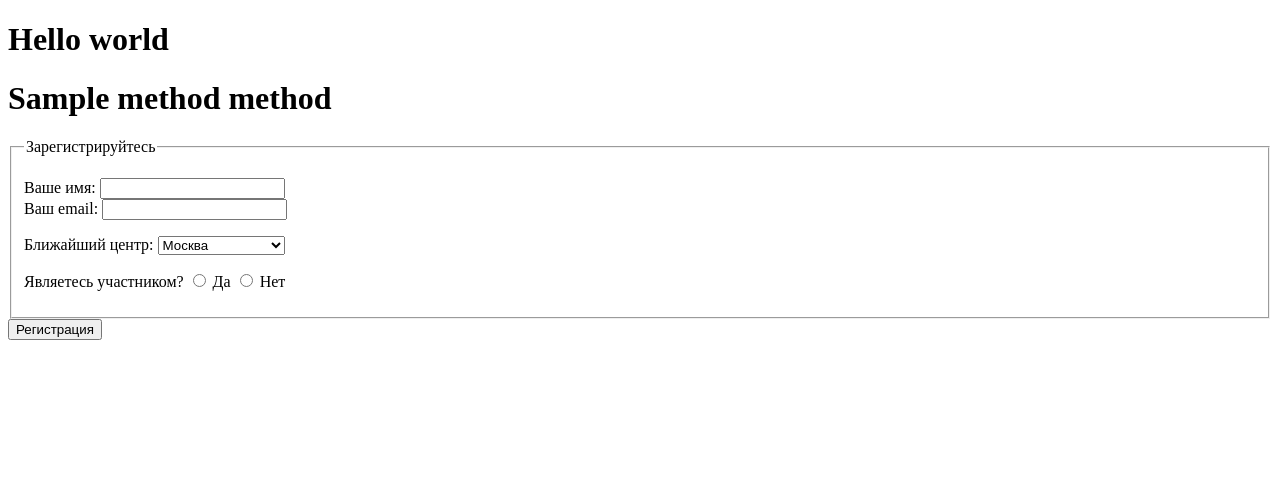
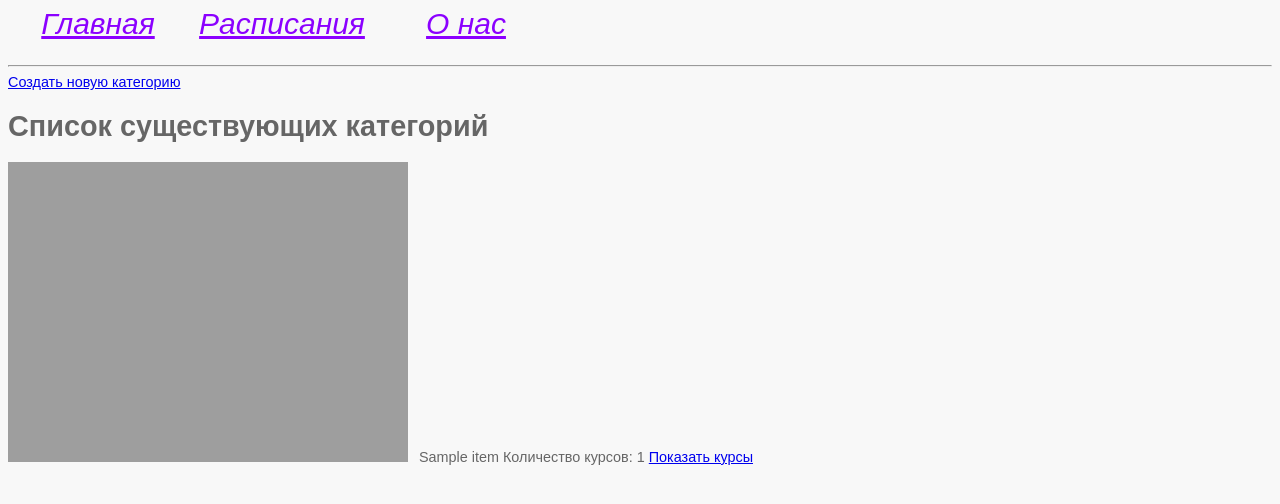
Before and after one commit to SvyatoSllav/custom_WSGI_Framework, a Python web app: template templates/index.html in a window 1280 px wide. Shown: the top 504 px of the page. Run offline with Jinja, Linux system fonts and the light colour scheme; the template is opened without the code that fills it: most values are stand-ins (such as "Sample title", 1, 10 or a date in 2020).

Commit message:
index page

```diff
--- a/templates/index.html
+++ b/templates/index.html
@@ -1,27 +1,24 @@
 {% extends "base.html" %}
-{% block title %} {{ title }}{% endblock title %}
+{% block title %}
+Главная страница
+{% endblock %}
+{% block style %}
+	{% include "inc-style.html" %}
+{% endblock %}
+{% block menu %}
+	{% include "inc-menu.html" %}
+{% endblock %}
 {% block body %}
-    <body>
-        <h1>Hello world</h1>
-        <h1>{{ method }} method</h1>
-        <form action="" method="post">
-            <fieldset>
-                <legend>Зарегистрируйтесь</legend>
-                <p><label class="title" for="name">Ваше имя:</label>
-                     <input type="text" name="name" id="name"><br />
-                     <label class="title" for="email">Ваш email:</label>
-                     <input type="text" name="email" id="email"></p>
-                <p><label for="location" class="title">Ближайший центр:</label>
-                     <select name="location" id="location">
-                         <option value="ny">Москва</option>
-                         <option value="il">Санкт-Петербург</option>
-                         <option value="ca">Екатеринбург</option>
-                     </select></p>
-                <span class="title">Являетесь участником?</span>
-                <label><input type="radio" name="member" value="yes" /> Да</label>
-                <label><input type="radio" name="member" value="no" /> Нет</label></p>
-            </fieldset>
-         <div class="submit"><input type="submit" value="Регистрация" /></div>
-        </form>
-    </body>
-{% endblock body %}
+	<div>
+		<a href="/create-category/">Создать новую категорию</a>
+	</div>
+	<div>
+		<h1>Список существующих категорий</h1>
+        {% for item in objects_list %}
+        <li>
+            {{item.name}} <span>Количество курсов: {{item.course_count()}}</span>
+			<a href="/courses-list/?id={{item.id}}">Показать курсы</a>
+        </li>
+        {% endfor %}
+	</div>
+{% endblock %}
```
